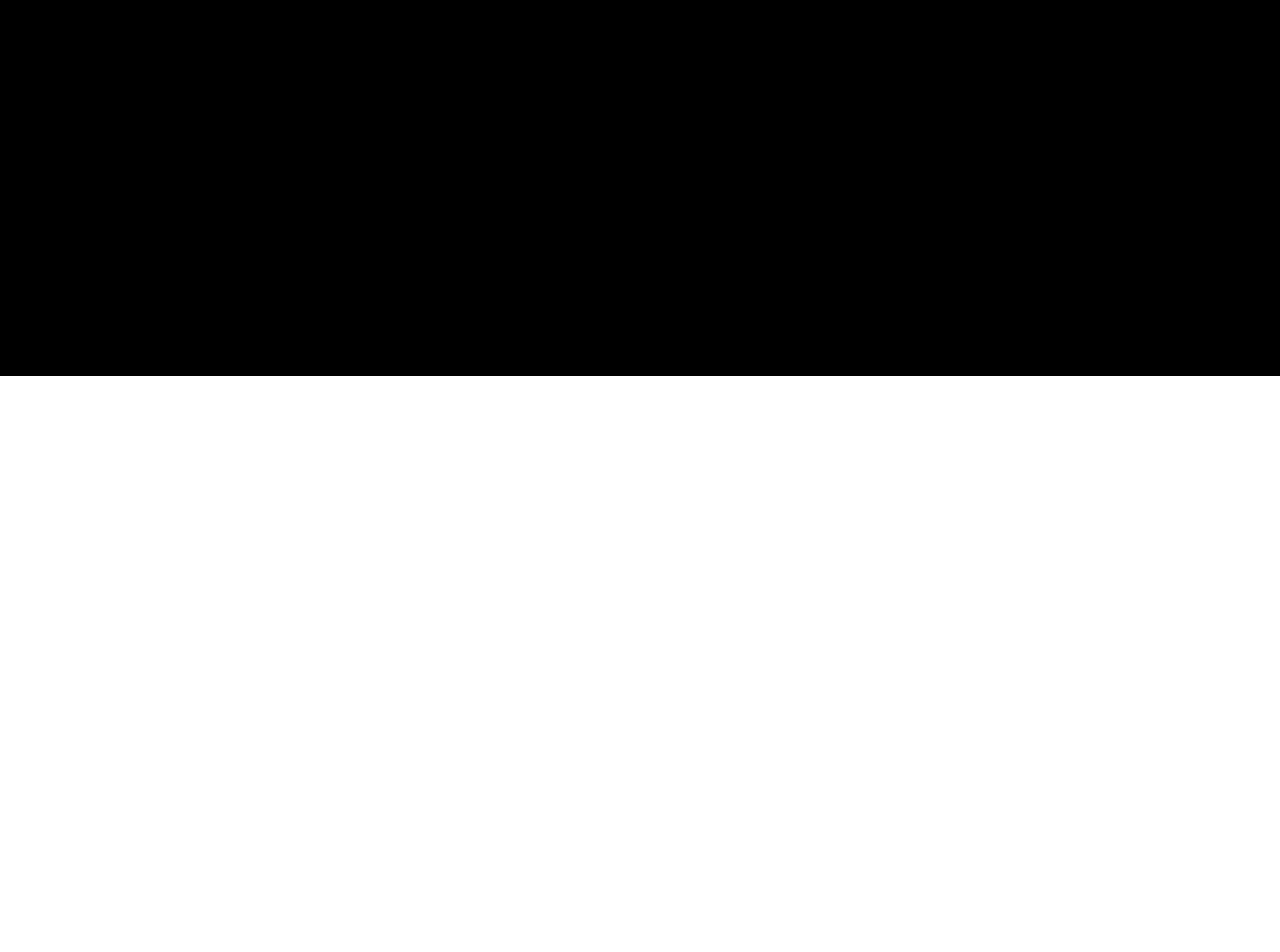
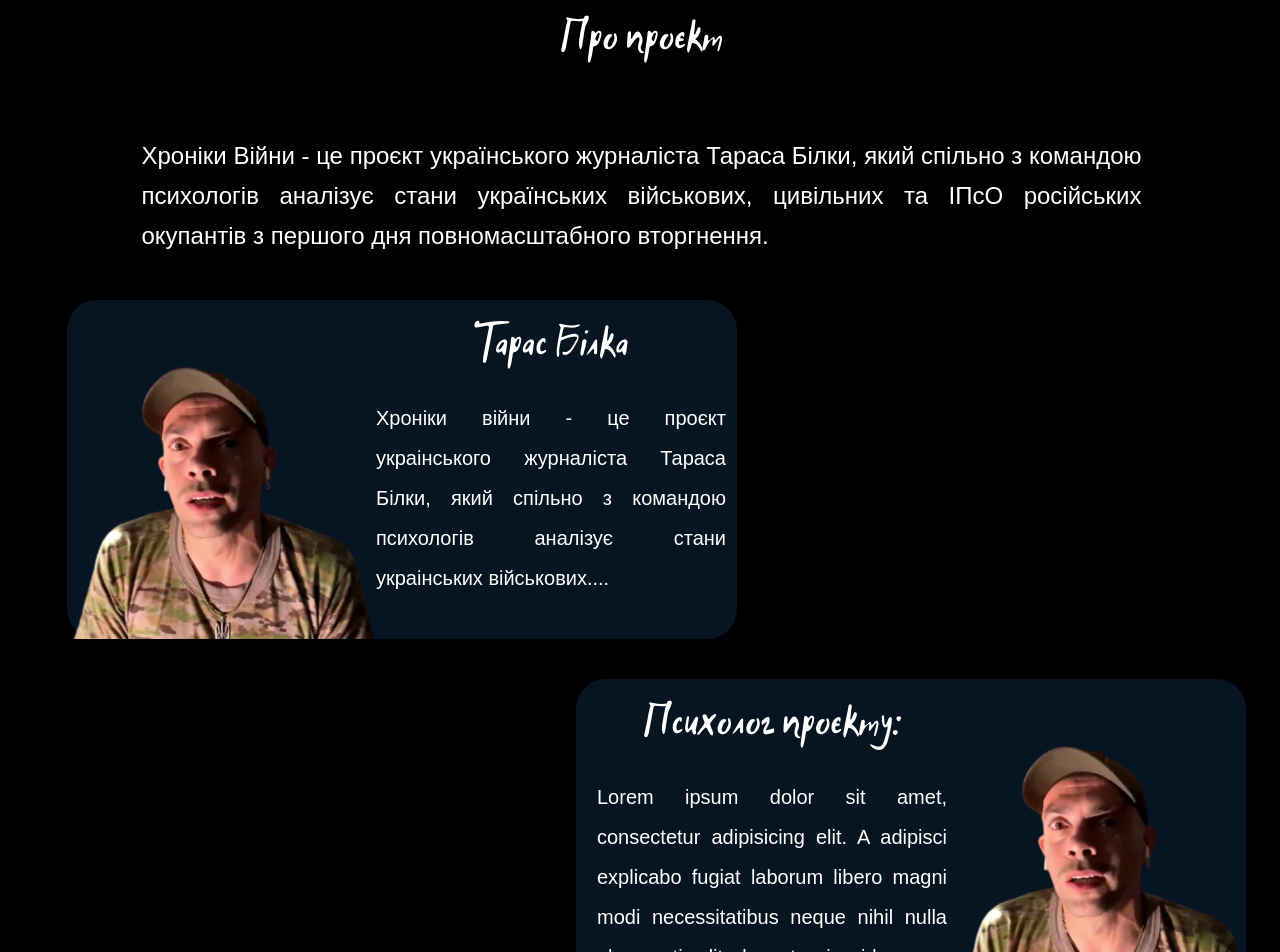
Before and after one commit to aedra313/fear_not, a React (Create React App) app: page / in a window 1280 px wide. Shown: the part 580-1532 px from the top of the page. Before the commit the page ends 956 px from the top, so only its background shows below. Built offline with nearby package versions, Linux system fonts and the light colour scheme.

Commit message:
add About component

```diff
--- a/src/App.css
+++ b/src/App.css
@@ -1,9 +1,10 @@
 .app {
     background: black;
-    height:106vh;
+    height:100%;
     margin: 0;
     padding: 6px 19px 13px 15px;
     color: white;
+    overflow-x: hidden;
 
 }
 
--- /dev/null
+++ b/src/components/home/about/about.jsx
@@ -0,0 +1,56 @@
+import React from 'react';
+import taras from './taras.svg';
+
+import s from './about.module.css';
+
+const About = () => {
+  return (
+    <div>
+      <div className={s.aboutWrap}>
+        <h2 className={s.aboutTitle}>Про проєкт</h2>
+        <p className={s.aboutContent}>Хроніки Війни - це
+            проєкт українського журналіста Тараса Білки,
+            який спільно з командою психологів аналізує стани
+            українських військових,
+            цивільних та ІПсО російських окупантів з
+            першого дня повномасштабного вторгнення.</p>
+      </div>
+
+      <div className={s.cardWrap}>
+        <div className={s.card}>
+          <img src={taras} alt="Тарас Білка"/>
+          <div>
+            <h3>
+                Тарас Білка
+            </h3>
+            <p>
+                Хроніки війни - це проєкт украінського журналіста Тараса Білки,
+                який спільно з командою психологів aналізує стани
+                украінських військових....
+            </p>
+          </div>
+        </div>
+      </div>
+
+      <div className={`${s.cardWrap} ${s.right}`}>
+        <div className={`${s.card} ${s.reverse}`}>
+          <img src={taras} alt="Тарас Білка"/>
+          <div>
+            <h3>
+            Психолог проєкту:
+            </h3>
+            <p>
+             Lorem ipsum dolor sit amet, consectetur adipisicing elit.
+                A adipisci explicabo fugiat laborum libero magni modi
+                necessitatibus neque nihil nulla obcaecati odit
+                placeat qui quidem rem sed, sint.
+            </p>
+          </div>
+        </div>
+      </div>
+
+    </div>
+  );
+};
+
+export default About;
--- /dev/null
+++ b/src/components/home/about/about.module.css
@@ -0,0 +1,175 @@
+.aboutWrap {
+    display: flex;
+    width: 100%;
+    overflow-x: hidden;
+    flex-direction: column;
+    align-items: center;
+}
+
+.aboutTitle {
+    font-family: 'Hitch Hike', sans-serif;
+    font-weight: 400;
+    font-size: 24px;
+    line-height: 33px;
+
+    text-align: center;
+
+
+}
+
+.aboutContent {
+    font-family: 'Montserrat', sans-serif;
+    font-style: normal;
+    font-weight: 500;
+    font-size: 12px;
+    line-height: 20px;
+
+
+    text-align: justify;
+
+    min-width: 320px;
+    max-width: 604px;
+}
+
+.cardWrap {
+    margin-right: 0;
+    width: 100%;
+    overflow-x: hidden;
+    padding: 0 20px;
+    display: flex;
+}
+
+.card {
+    width: 325px;
+    height: 128px;
+    background: #071422;
+    border-radius: 30px;
+    margin: 20px;
+    margin-left: 10px;
+
+    display: flex
+
+}
+
+    .card img {
+        margin-left: -15px;
+    }
+
+    .card h3 {
+        font-family: 'Hitch Hike', sans-serif;
+        font-weight: 400;
+        font-size: 20px;
+        line-height: 28px;
+        margin: 12px 0 0 ;
+        text-align: center;
+    }
+
+    .card p {
+        font-family: 'Montserrat', sans-serif;
+        font-style: normal;
+        font-weight: 400;
+        font-size: 10px;
+        line-height: 12px;
+
+        width: 157px;
+        text-align: justify;
+    }
+
+.right {
+    justify-content: flex-end;
+}
+
+.reverse {
+    flex-direction: row-reverse;
+}
+
+.reverse img {
+    margin-left: 20px;
+    margin-right: -10px;
+}
+
+@media (min-width: 744px) {
+
+    .aboutTitle {
+        font-size: 48px;
+        line-height: 66px;
+    }
+
+    .aboutContent {
+        font-size: 24px;
+        line-height: 40px;
+        min-width: 670px;
+        max-width: 1000px;
+
+    }
+
+    .card {
+        width: 670px;
+        height: 339px;
+    }
+
+    .card img {
+        margin-left: 0;
+
+        width: 309px;
+        height: 275px;
+
+        align-self: flex-end;
+    }
+
+    .card h3 {
+        font-size: 48px;
+        line-height: 66px;
+    }
+
+    .card p {
+        font-size: 20px;
+        line-height: 40px;
+
+        width: 350px;
+    }
+
+}
+
+@media (min-width: 1440px) {
+
+    .aboutTitle {
+        font-size: 64px;
+        line-height: 88px;
+    }
+
+    .aboutContent {
+        font-size: 28px;
+        line-height: 40px;
+        min-width: 1160px;
+        max-width: 1500px;
+
+    }
+
+    .card {
+        width: 1204px;
+        height: 561px;
+    }
+
+    .card img {
+        margin-left: -15px;
+
+        width: 584px;
+        height: 520px;
+
+        align-self: flex-end;
+    }
+
+    .card h3 {
+        font-size: 96px;
+        line-height: 132px;
+    }
+
+    .card p {
+        font-size: 28px;
+        line-height: 40px;
+
+        width: 517px;
+    }
+
+}
--- a/src/components/home/home.jsx
+++ b/src/components/home/home.jsx
@@ -1,10 +1,12 @@
 import React from 'react';
 import Quiz from './quiz/quiz';
+import About from './about/about';
 
 const Home = () => {
   return (
     <div>
       <Quiz />
+      <About />
     </div>
   );
 };
--- a/src/index.css
+++ b/src/index.css
@@ -1,5 +1,7 @@
 body {
   margin: 0;
+  padding:0;
+  overflow-x: hidden;
   font-family: -apple-system, BlinkMacSystemFont, 'Segoe UI', 'Roboto', 'Oxygen',
     'Ubuntu', 'Cantarell', 'Fira Sans', 'Droid Sans', 'Helvetica Neue',
     sans-serif;
```
Also changed, not shown: src/components/home/about/taras.png (added), src/components/home/about/taras.svg (added).
